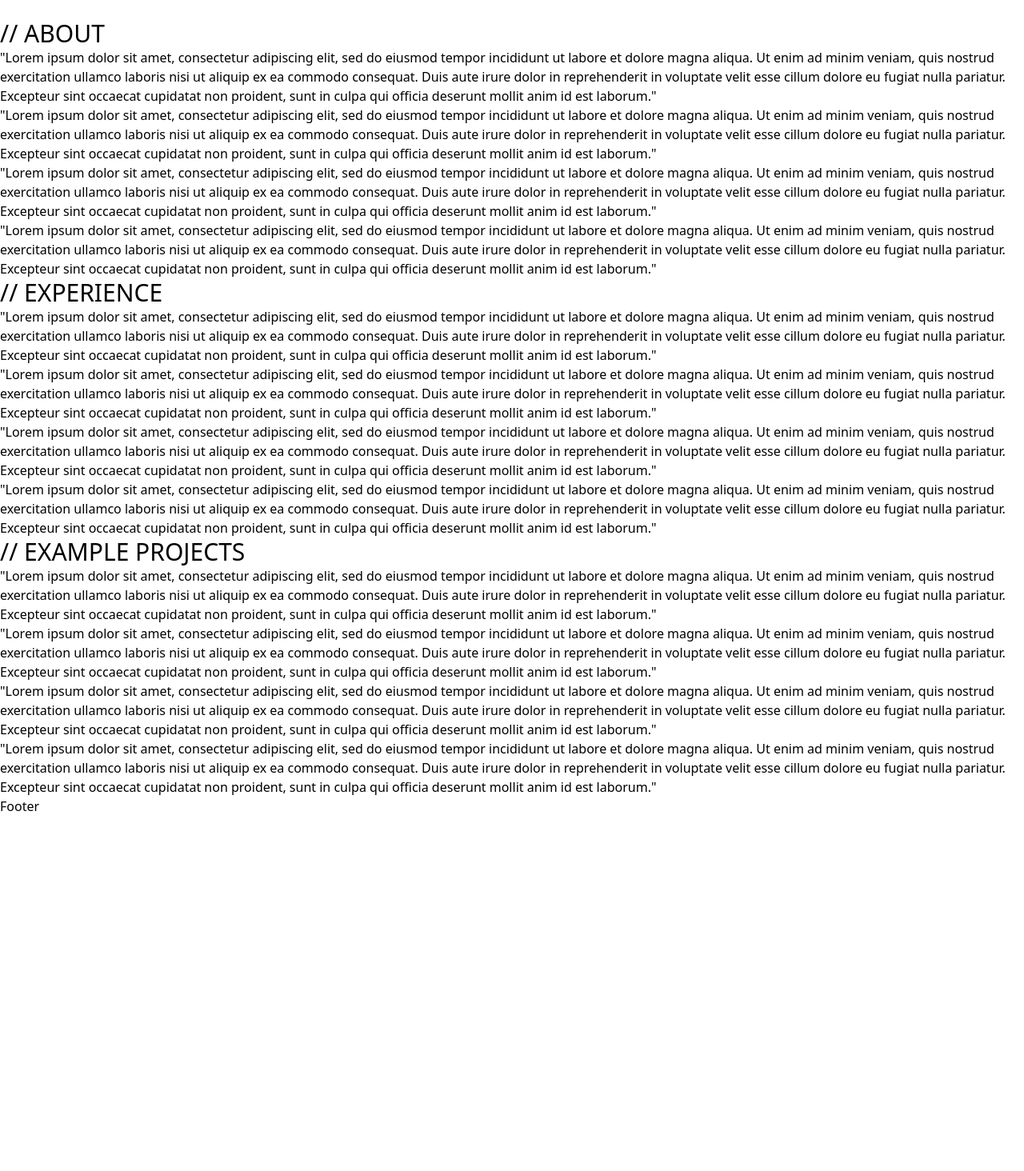
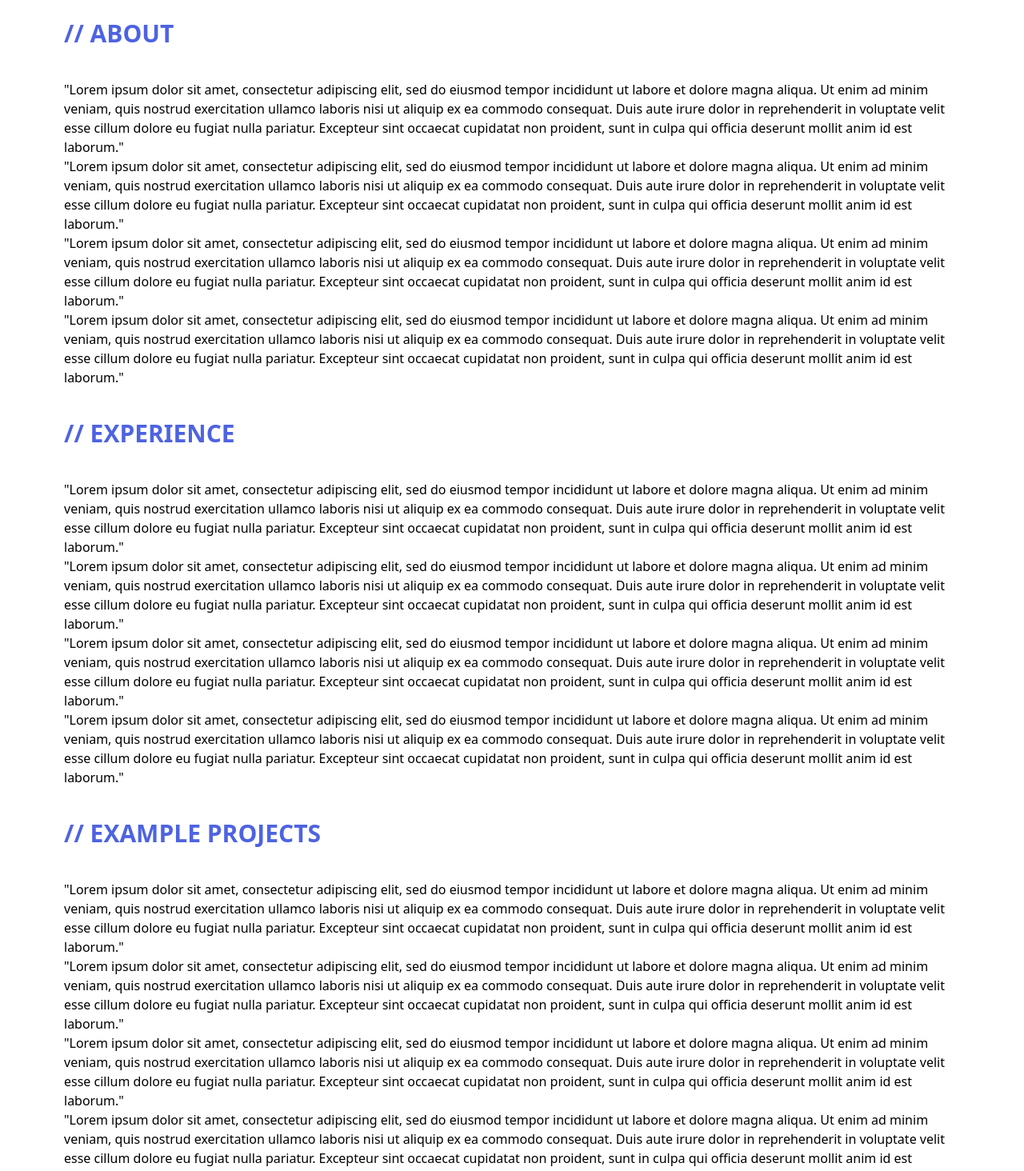
Before and after one commit to Kassandraeam/KassandraEam.github.io, a React (Create React App) app: page / in a window 1280 px wide. Shown: the part 800-2264 px from the top of the page at 80% size. Before the commit the page ends 1820 px from the top, so only its background shows below. Built offline with nearby package versions, Linux system fonts and the light colour scheme; the HTML template or start-up script is replaced by a standard one.

Commit message:
Formatted the body a little

```diff
--- a/src/components/About/About.jsx
+++ b/src/components/About/About.jsx
@@ -1,26 +1,46 @@
 import React from 'react'
 import bgImg from '../../assets/design-and-development-process.png';
+import { useRef } from 'react';
+
 const About = () => {
+
+    const about = useRef(null);
+
+    const scrollToSection = (elementRef) => {
+        window.scrollTo({
+            top: elementRef.current.offsetTop,
+            behavior: 'smooth'
+        })
+    }
+
     return (
         <div>
-            <div>
-                <p className='text-3xl'>// ABOUT</p>
 
-            </div>
             <div className='flex flex-col'>
-                <div className='flex flex-col'>
+
+                    <p className='text-3xl font-semibold text-[#4E63E1ff] ml-20'>// ABOUT</p>
+
+                <div className='m-10'>
+
+                    <div className='flex flex-col mx-10'>
                         <p>"Lorem ipsum dolor sit amet, consectetur adipiscing elit, sed do eiusmod tempor incididunt ut labore et dolore magna aliqua. Ut enim ad minim veniam, quis nostrud exercitation ullamco laboris nisi ut aliquip ex ea commodo consequat. Duis aute irure dolor in reprehenderit in voluptate velit esse cillum dolore eu fugiat nulla pariatur. Excepteur sint occaecat cupidatat non proident, sunt in culpa qui officia deserunt mollit anim id est laborum."</p>
                     </div>
-                <div className='flex flex-col'>
+
+                    <div className='flex flex-col mx-10'>
                         <p>"Lorem ipsum dolor sit amet, consectetur adipiscing elit, sed do eiusmod tempor incididunt ut labore et dolore magna aliqua. Ut enim ad minim veniam, quis nostrud exercitation ullamco laboris nisi ut aliquip ex ea commodo consequat. Duis aute irure dolor in reprehenderit in voluptate velit esse cillum dolore eu fugiat nulla pariatur. Excepteur sint occaecat cupidatat non proident, sunt in culpa qui officia deserunt mollit anim id est laborum."</p>
                     </div>
-                <div className='flex flex-col'>
+
+                    <div className='flex flex-col mx-10'>
                         <p>"Lorem ipsum dolor sit amet, consectetur adipiscing elit, sed do eiusmod tempor incididunt ut labore et dolore magna aliqua. Ut enim ad minim veniam, quis nostrud exercitation ullamco laboris nisi ut aliquip ex ea commodo consequat. Duis aute irure dolor in reprehenderit in voluptate velit esse cillum dolore eu fugiat nulla pariatur. Excepteur sint occaecat cupidatat non proident, sunt in culpa qui officia deserunt mollit anim id est laborum."</p>
                     </div>
-                <div className='flex flex-col'>
+
+                    <div className='flex flex-col mx-10'>
                         <p>"Lorem ipsum dolor sit amet, consectetur adipiscing elit, sed do eiusmod tempor incididunt ut labore et dolore magna aliqua. Ut enim ad minim veniam, quis nostrud exercitation ullamco laboris nisi ut aliquip ex ea commodo consequat. Duis aute irure dolor in reprehenderit in voluptate velit esse cillum dolore eu fugiat nulla pariatur. Excepteur sint occaecat cupidatat non proident, sunt in culpa qui officia deserunt mollit anim id est laborum."</p>
                     </div>
                 </div>
+            </div>
+
+
         </div>
 
     )
--- a/src/components/ExampleProjects/ExampleProjects.jsx
+++ b/src/components/ExampleProjects/ExampleProjects.jsx
@@ -2,21 +2,35 @@ import React from 'react'
 
 const ExampleProjects = () => {
     return (
-        <div>
-            <p className='text-3xl'>// EXAMPLE PROJECTS</p>
-            <div>
+        <>
+
+            <div className='flex flex-col'>
+
+                <p className='text-3xl font-semibold text-[#4E63E1ff] ml-20'>// EXAMPLE PROJECTS</p>
+
+                <div className='m-10'>
+
+                    <div className='flex flex-col mx-10'>
                         <p>"Lorem ipsum dolor sit amet, consectetur adipiscing elit, sed do eiusmod tempor incididunt ut labore et dolore magna aliqua. Ut enim ad minim veniam, quis nostrud exercitation ullamco laboris nisi ut aliquip ex ea commodo consequat. Duis aute irure dolor in reprehenderit in voluptate velit esse cillum dolore eu fugiat nulla pariatur. Excepteur sint occaecat cupidatat non proident, sunt in culpa qui officia deserunt mollit anim id est laborum."</p>
                     </div>
-        <div>
+
+                    <div className='flex flex-col mx-10'>
                         <p>"Lorem ipsum dolor sit amet, consectetur adipiscing elit, sed do eiusmod tempor incididunt ut labore et dolore magna aliqua. Ut enim ad minim veniam, quis nostrud exercitation ullamco laboris nisi ut aliquip ex ea commodo consequat. Duis aute irure dolor in reprehenderit in voluptate velit esse cillum dolore eu fugiat nulla pariatur. Excepteur sint occaecat cupidatat non proident, sunt in culpa qui officia deserunt mollit anim id est laborum."</p>
                     </div>
-        <div>
+
+                    <div className='flex flex-col mx-10'>
                         <p>"Lorem ipsum dolor sit amet, consectetur adipiscing elit, sed do eiusmod tempor incididunt ut labore et dolore magna aliqua. Ut enim ad minim veniam, quis nostrud exercitation ullamco laboris nisi ut aliquip ex ea commodo consequat. Duis aute irure dolor in reprehenderit in voluptate velit esse cillum dolore eu fugiat nulla pariatur. Excepteur sint occaecat cupidatat non proident, sunt in culpa qui officia deserunt mollit anim id est laborum."</p>
                     </div>
-        <div>
+
+                    <div className='flex flex-col mx-10'>
                         <p>"Lorem ipsum dolor sit amet, consectetur adipiscing elit, sed do eiusmod tempor incididunt ut labore et dolore magna aliqua. Ut enim ad minim veniam, quis nostrud exercitation ullamco laboris nisi ut aliquip ex ea commodo consequat. Duis aute irure dolor in reprehenderit in voluptate velit esse cillum dolore eu fugiat nulla pariatur. Excepteur sint occaecat cupidatat non proident, sunt in culpa qui officia deserunt mollit anim id est laborum."</p>
                     </div>
+
                 </div>
+
+            </div>
+
+        </>
     )
 }
 
--- a/src/components/Experience/Experience.jsx
+++ b/src/components/Experience/Experience.jsx
@@ -2,21 +2,33 @@ import React from 'react'
 
 const Experience = () => {
     return (
-        <div>
-            <p className='text-3xl'>// EXPERIENCE</p>
-            <div>
+        <>
+
+            <div className='flex flex-col'>
+                <p className='text-3xl font-semibold text-[#4E63E1ff] ml-20'>// EXPERIENCE</p>
+
+                <div className='m-10'>
+
+                    <div className='flex flex-col mx-10'>
                         <p>"Lorem ipsum dolor sit amet, consectetur adipiscing elit, sed do eiusmod tempor incididunt ut labore et dolore magna aliqua. Ut enim ad minim veniam, quis nostrud exercitation ullamco laboris nisi ut aliquip ex ea commodo consequat. Duis aute irure dolor in reprehenderit in voluptate velit esse cillum dolore eu fugiat nulla pariatur. Excepteur sint occaecat cupidatat non proident, sunt in culpa qui officia deserunt mollit anim id est laborum."</p>
                     </div>
-        <div>
+
+                    <div className='flex flex-col mx-10'>
                         <p>"Lorem ipsum dolor sit amet, consectetur adipiscing elit, sed do eiusmod tempor incididunt ut labore et dolore magna aliqua. Ut enim ad minim veniam, quis nostrud exercitation ullamco laboris nisi ut aliquip ex ea commodo consequat. Duis aute irure dolor in reprehenderit in voluptate velit esse cillum dolore eu fugiat nulla pariatur. Excepteur sint occaecat cupidatat non proident, sunt in culpa qui officia deserunt mollit anim id est laborum."</p>
                     </div>
-        <div>
+
+                    <div className='flex flex-col mx-10'>
                         <p>"Lorem ipsum dolor sit amet, consectetur adipiscing elit, sed do eiusmod tempor incididunt ut labore et dolore magna aliqua. Ut enim ad minim veniam, quis nostrud exercitation ullamco laboris nisi ut aliquip ex ea commodo consequat. Duis aute irure dolor in reprehenderit in voluptate velit esse cillum dolore eu fugiat nulla pariatur. Excepteur sint occaecat cupidatat non proident, sunt in culpa qui officia deserunt mollit anim id est laborum."</p>
                     </div>
-        <div>
+
+                    <div className='flex flex-col mx-10'>
                         <p>"Lorem ipsum dolor sit amet, consectetur adipiscing elit, sed do eiusmod tempor incididunt ut labore et dolore magna aliqua. Ut enim ad minim veniam, quis nostrud exercitation ullamco laboris nisi ut aliquip ex ea commodo consequat. Duis aute irure dolor in reprehenderit in voluptate velit esse cillum dolore eu fugiat nulla pariatur. Excepteur sint occaecat cupidatat non proident, sunt in culpa qui officia deserunt mollit anim id est laborum."</p>
                     </div>
+
                 </div>
+            </div>
+
+        </>
     )
 }
 
--- a/src/components/Footer/Footer.jsx
+++ b/src/components/Footer/Footer.jsx
@@ -2,7 +2,12 @@ import React from 'react'
 
 const Footer = () => {
   return (
-    <div>Footer</div>
+    <>
+
+    <p className='flex justify-center mt-10'>© Built and designed by Kas Eam</p>
+
+
+    </>
   )
 }
 
--- a/src/components/Hero/Hero.jsx
+++ b/src/components/Hero/Hero.jsx
@@ -12,11 +12,9 @@ import TypeWriterEffect from 'react-typewriter-effect'
 
 const Hero = () => {
 
-
-
   return (
     <>
-    <div>Hero</div>
+    <div>😈</div>
     <div className='w-full h-screen bg-zinc-280 flex flex-col justify-between'>
       <div className='grid md:grid-cols-2 max-w-[1240px] m-auto'>
         <div className='flex flex-col justify-center md:items-start w-full px-2 py-8'>
@@ -25,7 +23,6 @@ const Hero = () => {
               <TypeWriterEffect
               startDelay={10}
               cursorColor="blue"
-              cursorThickness={100}
               text="Hi, I'm Kas!"
               typeSpeed={100}
               eraseSpeed={100}
--- /dev/null
+++ b/src/components/Timeline/Timeline.jsx
@@ -0,0 +1,95 @@
+import React, { useEffect, useRef, useState } from "react";
+
+import TimelineObserver from "react-timeline-animation";
+import { fireConfetti } from "./confetti";
+
+import "./styles.css";
+
+const Timeline = ({ setObserver, callback }) => {
+  const [message1, setMessage1] = useState("");
+  const [message2, setMessage2] = useState("");
+  const [message3, setMessage3] = useState("");
+
+  const timeline1 = useRef(null);
+  const timeline2 = useRef(null);
+  const timeline3 = useRef(null);
+  const circle1 = useRef(null);
+  const circle2 = useRef(null);
+  const circle3 = useRef(null);
+
+  const someCallback = () => {
+    setMessage1("Step one");
+    callback();
+  };
+
+  const someCallback2 = () => {
+    setMessage2("Step two");
+  };
+
+  const someCallback3 = () => {
+    setMessage3("Finish");
+    fireConfetti();
+  };
+
+  useEffect(() => {
+    setObserver(timeline1.current);
+    setObserver(timeline2.current);
+    setObserver(timeline3.current);
+    setObserver(circle1.current, someCallback);
+    setObserver(circle2.current, someCallback2);
+    setObserver(circle3.current, someCallback3);
+  }, []);
+
+  return (
+    <div className="wrapper">
+      <div id="timeline1" ref={timeline1} className="timeline" />
+      <div className="circleWrapper">
+        <div id="circle1" ref={circle1} className="circle">
+          1
+        </div>
+        <div className="message">{message1}</div>
+      </div>
+      <div id="timeline2" ref={timeline2} className="timeline" />
+      <div className="circleWrapper">
+        <div id="circle2" ref={circle2} className="circle">
+          2
+        </div>
+        <div className="message">{message2}</div>
+      </div>
+      <div id="timeline3" ref={timeline3} className="timeline" />
+      <div className="circleWrapper">
+        <div id="circle3" ref={circle3} className="circle">
+          3
+        </div>
+        <div className="message">{message3}</div>
+      </div>
+    </div>
+  );
+};
+
+export default function App() {
+  const [message, setMessage] = useState("");
+
+  const onCallback = () => {
+    console.log("awesome");
+  };
+
+  return (
+    <div className="App">
+      <h1>react-scroll-animation component</h1>
+      <div className="stub1">⬇️ scroll to start ⬇️</div>
+      <TimelineObserver
+        initialColor="#e5e5e5"
+        fillColor="black"
+        handleObserve={(setObserver) => (
+          <Timeline
+            callback={onCallback}
+            className="timeline"
+            setObserver={setObserver}
+          />
+        )}
+      />
+      <div className="stub2">{message}</div>
+    </div>
+  );
+}
--- a/src/index.css
+++ b/src/index.css
@@ -1,6 +1,12 @@
 @tailwind base;
 @tailwind components;
 @tailwind utilities;
+
+body {
+
+}
+
+
 
 @layer base{
   li {
--- a/tailwind.config.js
+++ b/tailwind.config.js
@@ -18,6 +18,7 @@ module.exports = {
       '2xl': '1536px',
       // => @media (min-width: 1536px) { ... }
     },
+
   },
   plugins: [],
 }
```
Also changed, not shown: src/App.jsx (+12 -1 lines), src/components/Navbar/Navbar.jsx (+5 -3 lines), src/components/Timeline/Timeline.css (added), 1 other file (tests, documents, lock files or other folders). Lines whose indentation alone changed are shown as unchanged.
